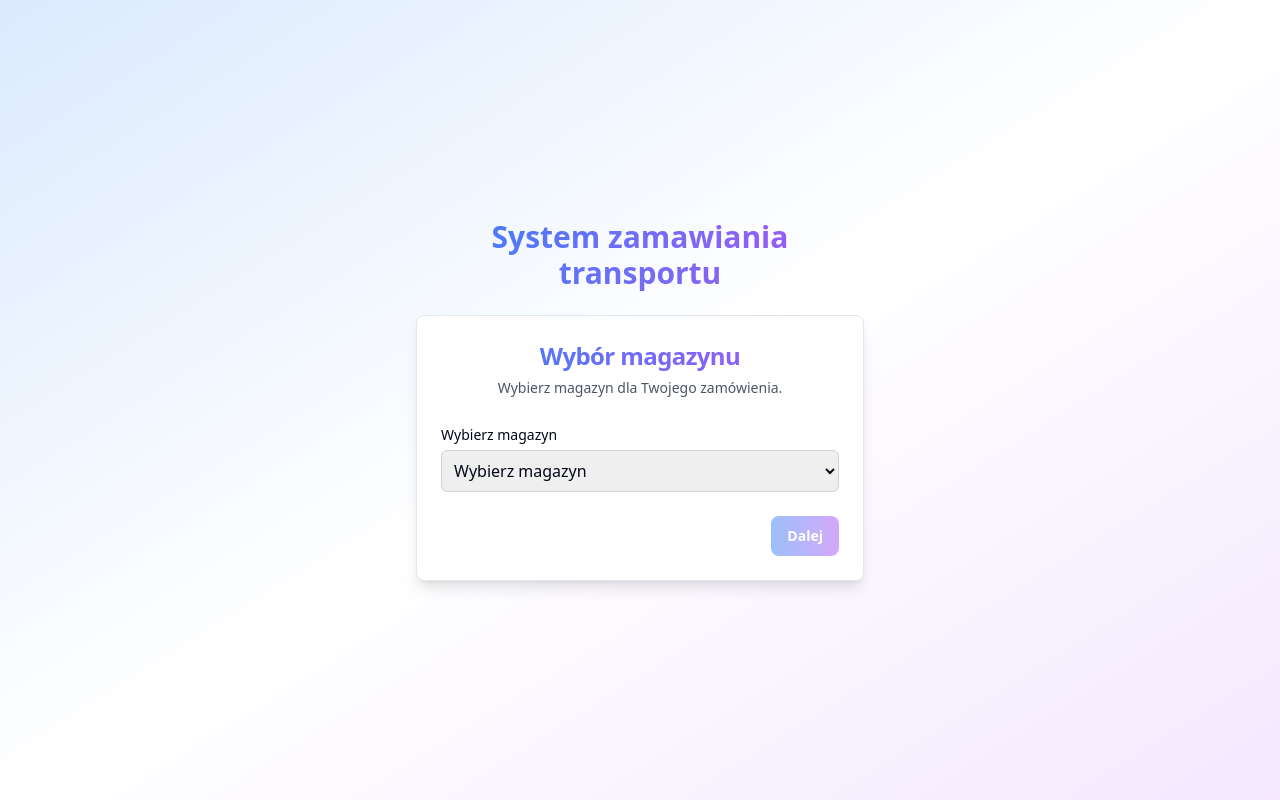
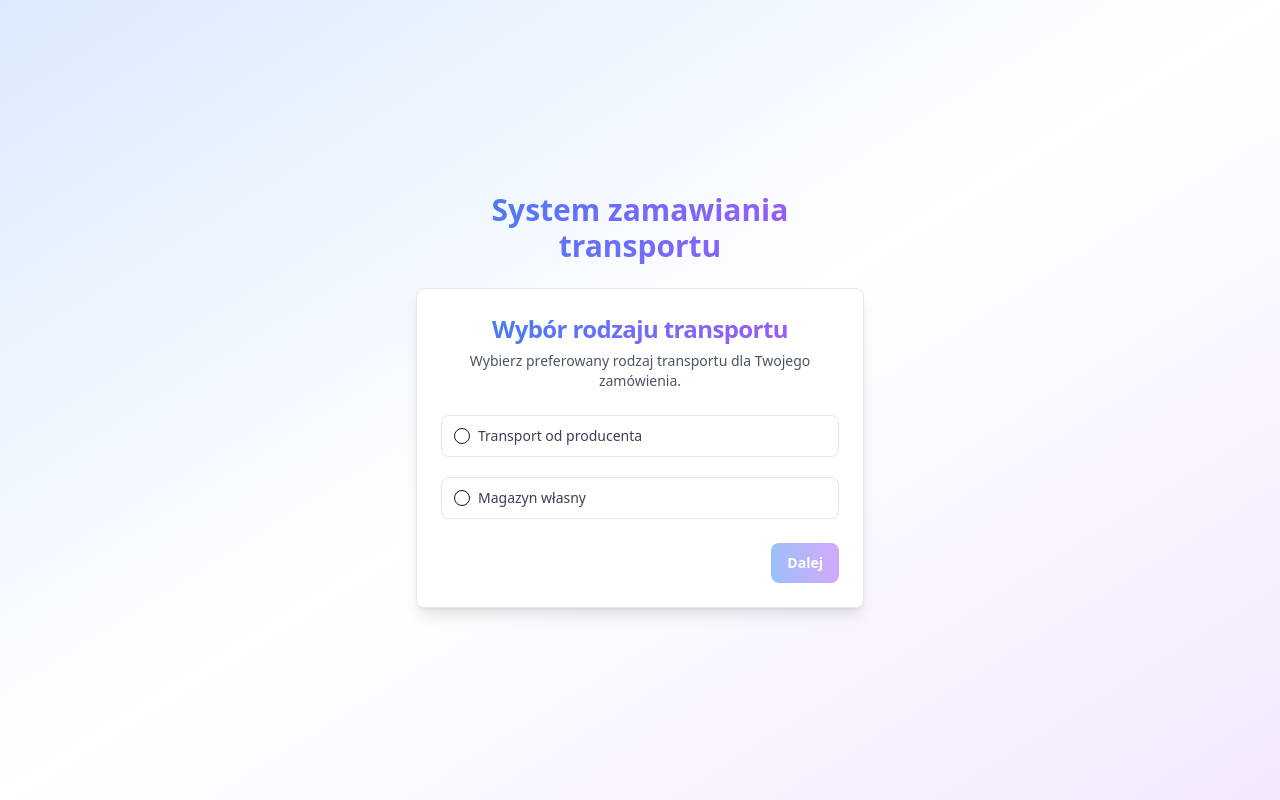
Before and after one commit to ArturBortniczuk/ZamowTransport, a Next.js app: page / in a window 1280 px wide. Built offline with nearby package versions, Linux system fonts and the light colour scheme.

Commit message:
Update TransportOrderForm.js

```diff
--- a/components/TransportOrderForm.js
+++ b/components/TransportOrderForm.js
@@ -158,7 +158,7 @@ const TransportOrderForm = () => {
   const isStepValid = () => {
     switch (step) {
       case 1:
-        return !!selectedWarehouse;
+        return !!transportType && (!!selectedWarehouse || transportType === 'producer');
       case 2:
         return wzNumbers.some(isWzValid);
       case 3:
@@ -186,10 +186,12 @@ const TransportOrderForm = () => {
           <h3 className="font-semibold">Rodzaj transportu:</h3>
           <p>{transportOptions.find(option => option.id === transportType)?.label}</p>
         </div>
-        <div>
-          <h3 className="font-semibold">Magazyn:</h3>
-          <p>{warehouseOptions.find(option => option.id === selectedWarehouse)?.label}</p>
-        </div>
+        {transportType === "warehouse" && (
+          <div>
+            <h3 className="font-semibold">Magazyn:</h3>
+            <p>{warehouseOptions.find(option => option.id === selectedWarehouse)?.label}</p>
+          </div>
+        )}
         {transportType === "producer" && (
           <div>
             <h3 className="font-semibold">Miejsce załadunku:</h3>
@@ -261,7 +263,7 @@ const TransportOrderForm = () => {
     <Card className="w-full shadow-lg hover:shadow-xl transition-shadow duration-300">
       <CardHeader>
         <CardTitle className="text-2xl font-bold text-center bg-gradient-to-r from-blue-500 to-purple-500 text-transparent bg-clip-text">
-          {step === 1 ? 'Wybór magazynu' :
+          {step === 1 ? 'Wybór rodzaju transportu' :
            step === 2 ? 'Wprowadzanie numerów WZ' :
            step === 3 ? 'Wybór daty dostawy' :
            step === 4 ? 'Szczegóły dostawy' :
@@ -269,7 +271,7 @@ const TransportOrderForm = () => {
            'Podsumowanie'}
         </CardTitle>
         <CardDescription className="text-center text-gray-600">
-          {step === 1 ? 'Wybierz magazyn dla Twojego zamówienia.' :
+          {step === 1 ? 'Wybierz preferowany rodzaj transportu dla Twojego zamówienia.' :
            step === 2 ? 'Wprowadź numery WZ dla Twojego zamówienia.' :
            step === 3 ? 'Wybierz preferowaną datę i godziny dostawy.' :
            step === 4 ? 'Wprowadź szczegóły dostawy.' :
@@ -279,6 +281,25 @@ const TransportOrderForm = () => {
       </CardHeader>
       <CardContent>
         {step === 1 && (
+          <RadioGroup
+            value={transportType}
+            onValueChange={setTransportType}
+            className="space-y-3"
+          >
+            {transportOptions.map((option) => (
+              <div key={option.id} className="flex items-center space-x-2 p-3 rounded-lg hover:bg-blue-50 transition-colors border border-gray-200">
+                <RadioGroupItem value={option.id} id={option.id} />
+                <Label
+                  htmlFor={option.id}
+                  className="font-medium cursor-pointer flex-grow text-gray-700 hover:text-blue-600 transition-colors"
+                >
+                  {option.label}
+                </Label>
+              </div>
+            ))}
+          </RadioGroup>
+        )}
+        {transportType === "warehouse" && (
           <div>
             <Label htmlFor="warehouse">Wybierz magazyn</Label>
             <select
@@ -345,6 +366,57 @@ const TransportOrderForm = () => {
                 name="buildingNumber"
                 value={loadingLocation.buildingNumber}
                 onChange={handleLoadingLocationChange}
+                placeholder="Wprowadź numer budynku"
+                className="mt-1"
+              />
+            </div>
+            <div>
+              <Label htmlFor="unloadingCity">Miejsce rozładunku - miasto</Label>
+              <Input
+                id="unloadingCity"
+                name="city"
+                value={unloadingLocation.city}
+                onChange={handleUnloadingLocationChange}
+                placeholder="Wprowadź miasto"
+                className="mt-1"
+              />
+            </div>
+            <div>
+              <Label htmlFor="unloadingPostalCode">Kod pocztowy</Label>
+              <InputMask
+                mask="99-999"
+                value={unloadingLocation.postalCode}
+                onChange={handleUnloadingLocationChange}
+              >
+                {(inputProps) => (
+                  <Input
+                    {...inputProps}
+                    id="unloadingPostalCode"
+                    name="postalCode"
+                    placeholder="00-000"
+                    className="mt-1"
+                  />
+                )}
+              </InputMask>
+            </div>
+            <div>
+              <Label htmlFor="unloadingStreet">Ulica</Label>
+              <Input
+                id="unloadingStreet"
+                name="street"
+                value={unloadingLocation.street}
+                onChange={handleUnloadingLocationChange}
+                placeholder="Wprowadź ulicę"
+                className="mt-1"
+              />
+            </div>
+            <div>
+              <Label htmlFor="unloadingBuildingNumber">Numer budynku</Label>
+              <Input
+                id="unloadingBuildingNumber"
+                name="buildingNumber"
+                value={unloadingLocation.buildingNumber}
+                onChange={handleUnloadingLocationChange}
                 placeholder="Wprowadź numer budynku"
                 className="mt-1"
               />
```
